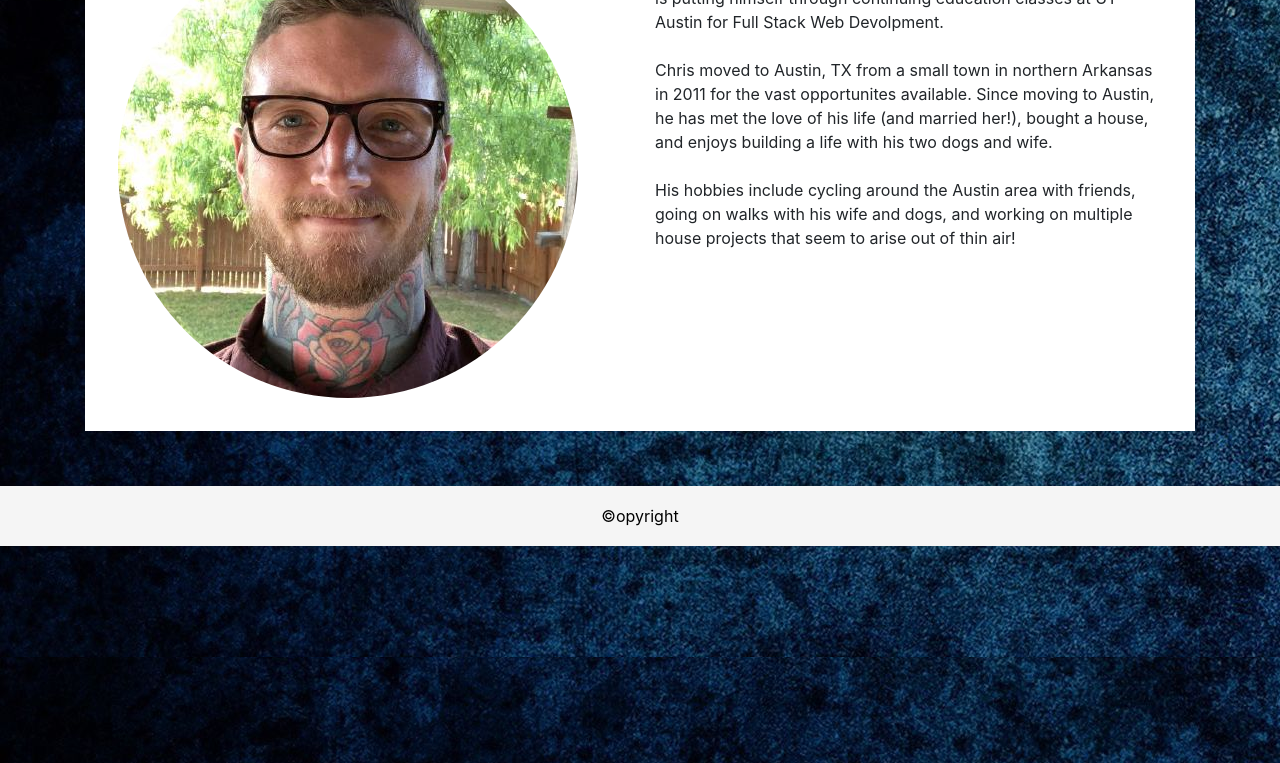
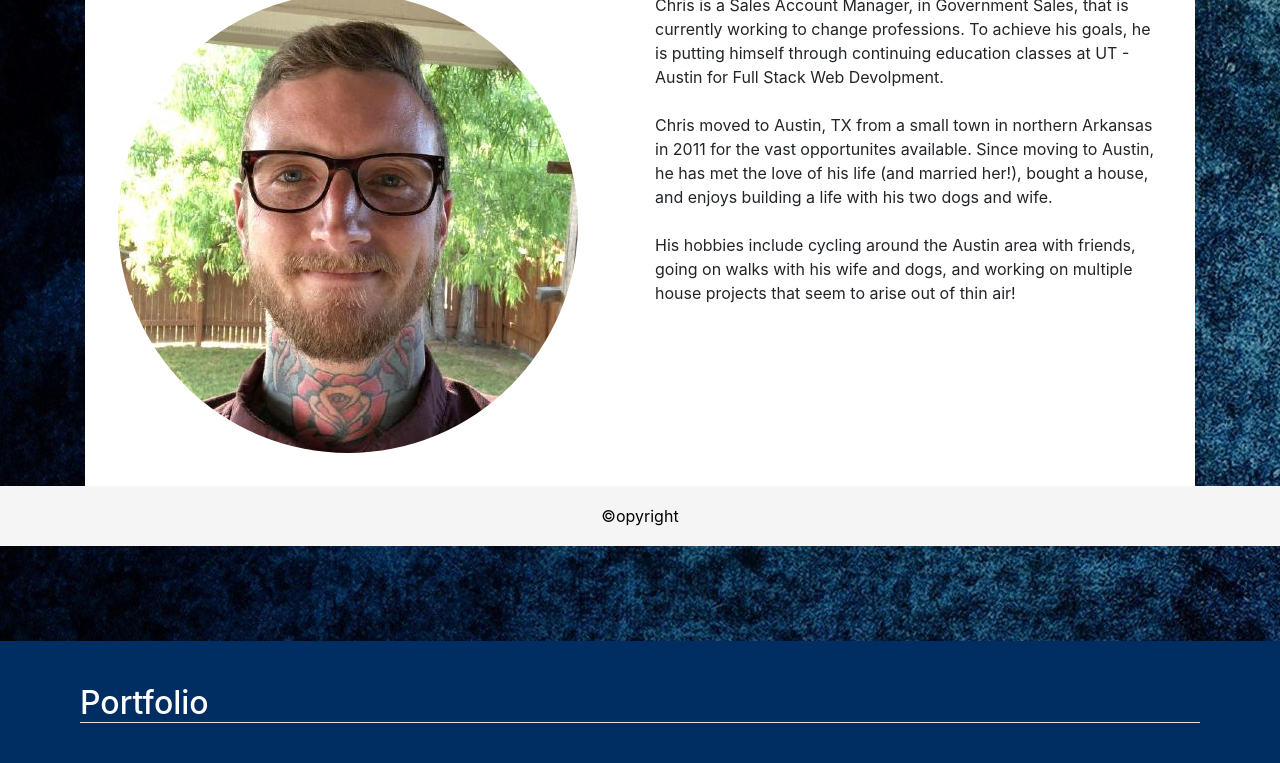
Before and after one commit to ChrisLBlack/newPortfolio, a plain HTML site: page index.html in a window 1280 px wide. Shown: the part 254-1017 px from the top of the page. Drawn offline with nearby package versions, Linux system fonts and the light colour scheme; grey boxes are pictures that could not be loaded.

Commit message:
changing some spacing around

```diff
--- a/assets/style.css
+++ b/assets/style.css
@@ -8,7 +8,7 @@ body {
     /* The image used */
     /* background-image: url("images/coolBlue.jpg"); */
     /* Set a specific height */
-    height: 100%;
+    height: 75%;
     /* width: 100%;  */
     margin: 0;
     /* Create the parallax scrolling effect */
@@ -54,7 +54,7 @@ body {
     background-color: #fff;
     border: 1%;
     padding: 3%;
-    margin-top:10%;
+    margin-top:15%;
     flex: wrap;
     flex-wrap: auto;
     margin-bottom: 5%;
```
